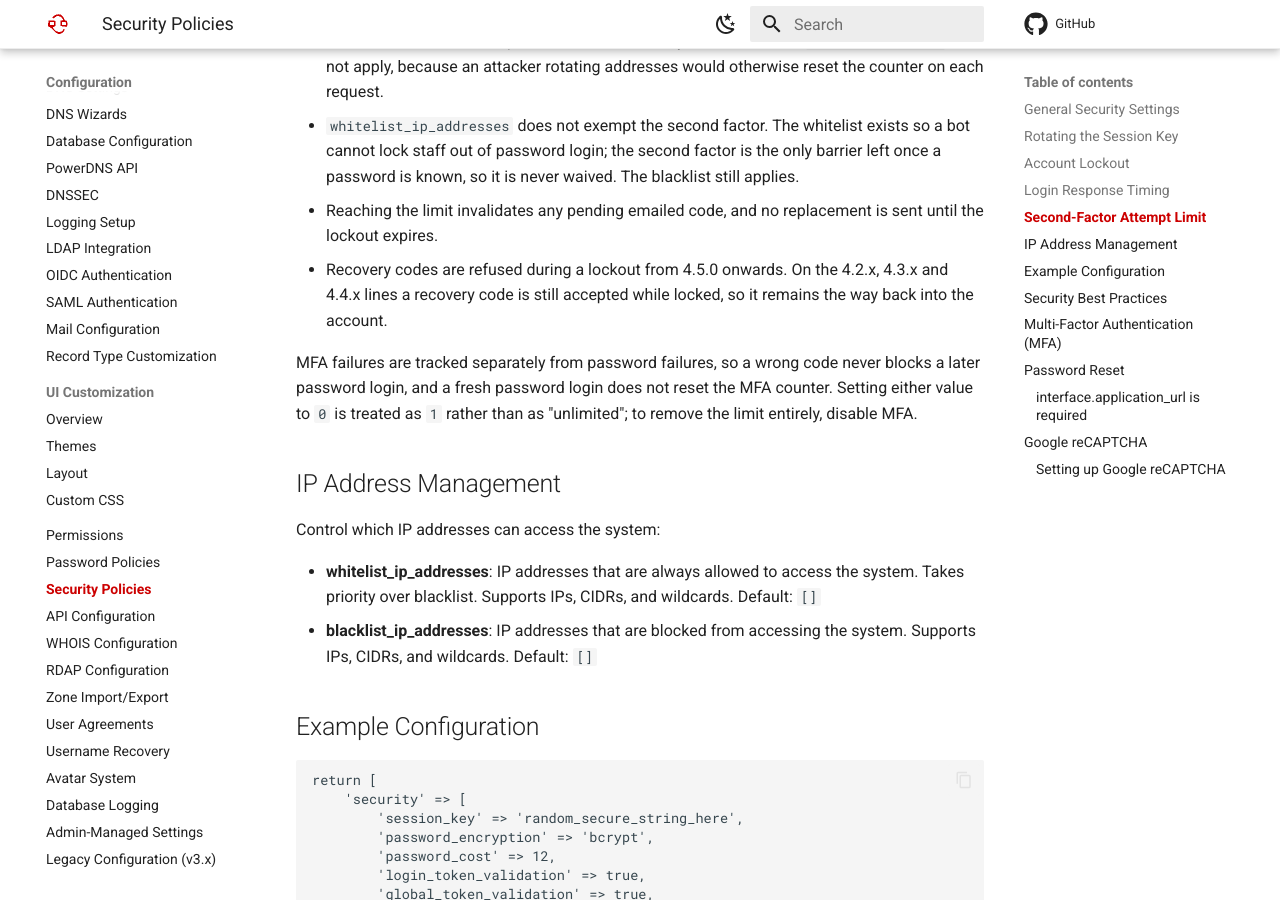
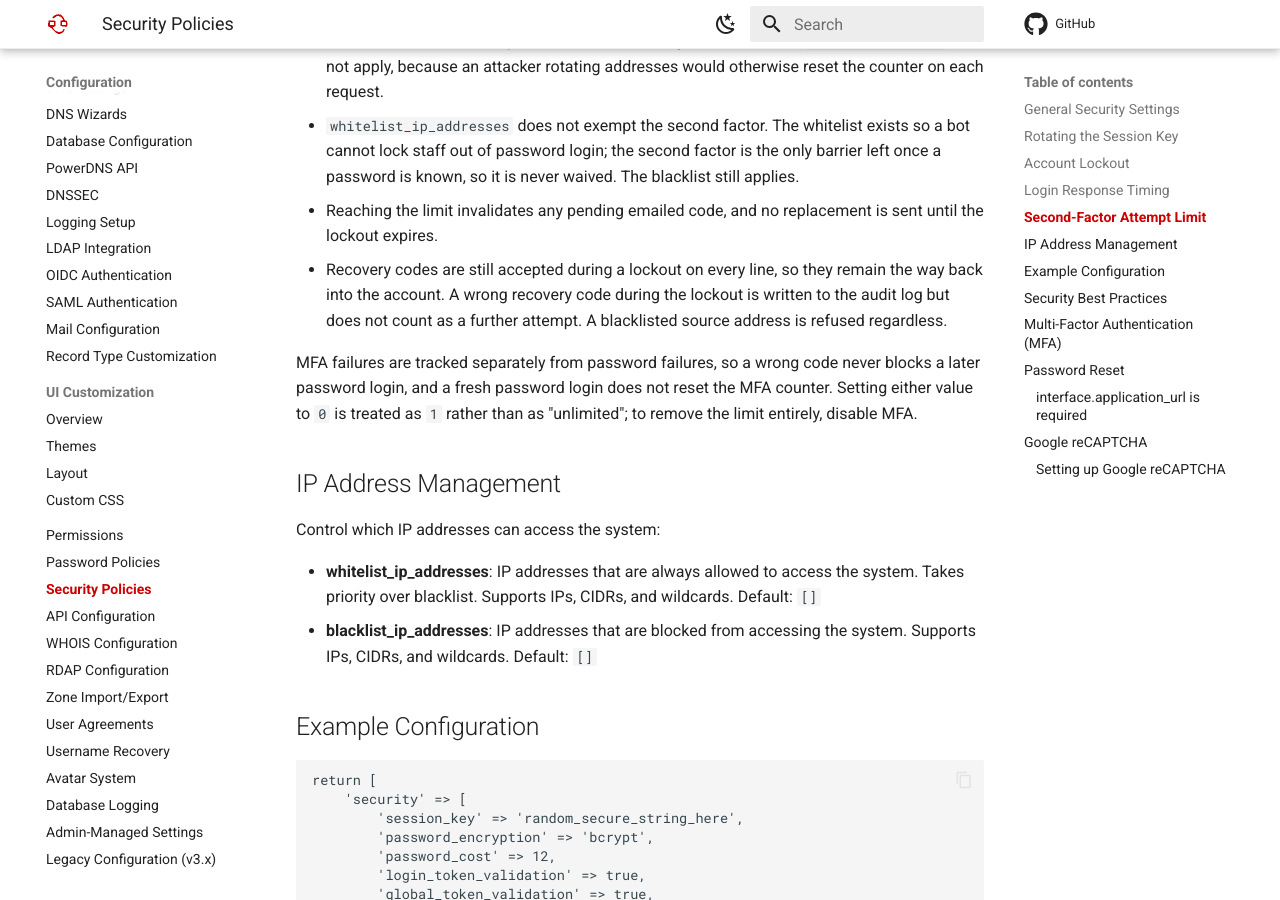
Before and after one commit to poweradmin/poweradmin-docs, an MkDocs documentation site: the page built from docs/configuration/security-policies.md, in a window 1280 px wide and 900 px high, scrolled down 2838 px. Built offline with MkDocs 1.6.1 and Material for MkDocs 9.7.7, drawn with Linux system fonts in a browser that asks for light colours; comment, search, counter and statistics services are not loaded.

Commit message:
docs(mfa): recovery codes stay accepted during a lockout on 4.5.0

```diff
--- a/docs/configuration/security-policies.md
+++ b/docs/configuration/security-policies.md
@@ -73,7 +73,7 @@ Three behaviours differ from the password lockout, all deliberate:
 - MFA failures are counted per account across every source address. `track_ip_address` does not apply, because an attacker rotating addresses would otherwise reset the counter on each request.
 - `whitelist_ip_addresses` does not exempt the second factor. The whitelist exists so a bot cannot lock staff out of password login; the second factor is the only barrier left once a password is known, so it is never waived. The blacklist still applies.
 - Reaching the limit invalidates any pending emailed code, and no replacement is sent until the lockout expires.
-- Recovery codes are refused during a lockout from 4.5.0 onwards. On the 4.2.x, 4.3.x and 4.4.x lines a recovery code is still accepted while locked, so it remains the way back into the account.
+- Recovery codes are still accepted during a lockout on every line, so they remain the way back into the account. A wrong recovery code during the lockout is written to the audit log but does not count as a further attempt. A blacklisted source address is refused regardless.
 
 MFA failures are tracked separately from password failures, so a wrong code never blocks a later password login, and a fresh password login does not reset the MFA counter. Setting either value to `0` is treated as `1` rather than as "unlimited"; to remove the limit entirely, disable MFA.
 
```
Also changed, not shown: docs/user-guide/mfa.md (+1 -1 lines).
